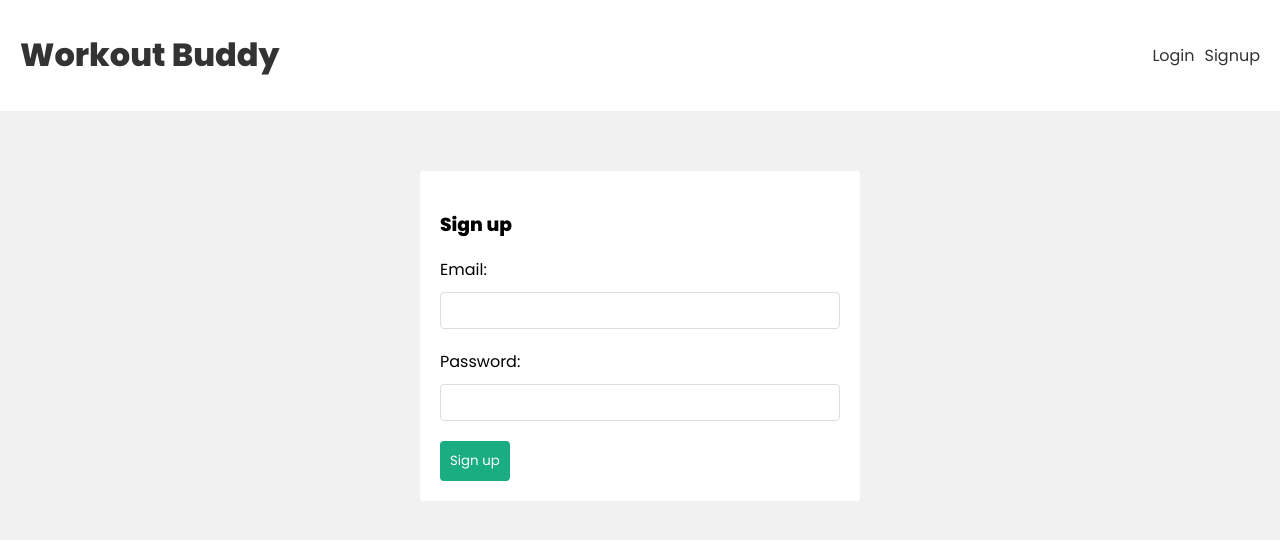
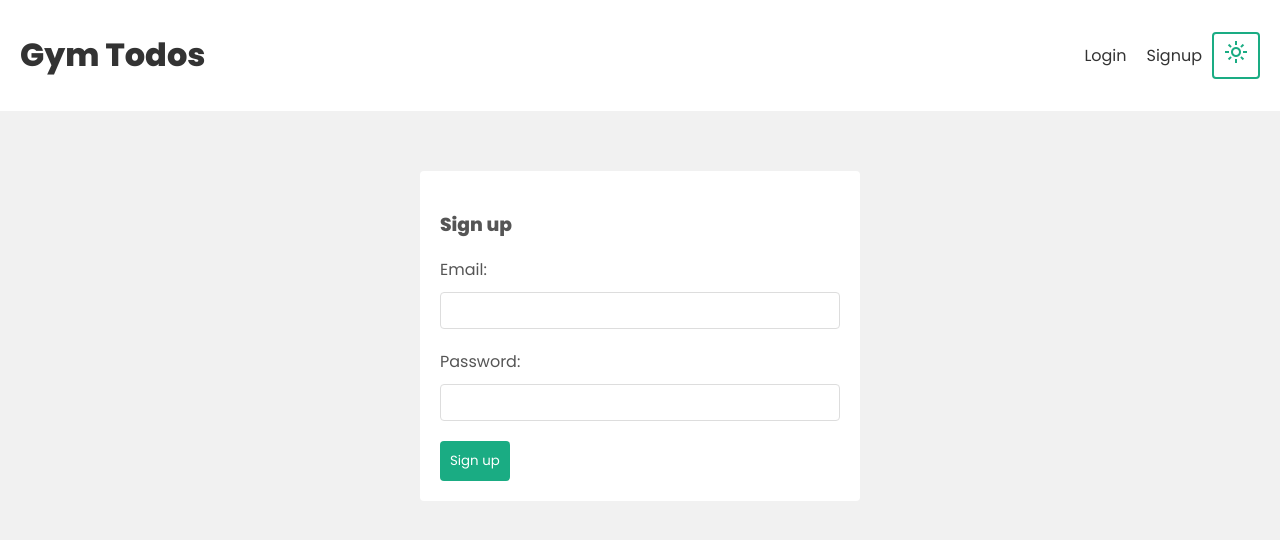
Before and after one commit to Oubayhe/workout-app, a React (Create React App) app in the folder frontend/: page /signup in a window 1280 px wide. Shown: the top 540 px of the page. Built offline with nearby package versions, Linux system fonts and the light colour scheme.

Commit message:
Adding some customization

```diff
--- a/frontend/public/index.html
+++ b/frontend/public/index.html
@@ -25,6 +25,8 @@
       Learn how to configure a non-root public URL by running `npm run build`.
     -->
     <link rel="stylesheet" href="https://fonts.googleapis.com/css2?family=Material+Symbols+Outlined:opsz,wght,FILL,GRAD@24,400,0,0" />
+    <link rel="stylesheet" href="https://fonts.googleapis.com/css2?family=Material+Symbols+Outlined:opsz,wght,FILL,GRAD@24,400,0,0" />
+    <link rel="stylesheet" href="https://fonts.googleapis.com/css2?family=Material+Symbols+Outlined:opsz,wght,FILL,GRAD@24,400,0,0" />
     <title>React App</title>
   </head>
   <body>
--- a/frontend/src/components/Navbar.jsx
+++ b/frontend/src/components/Navbar.jsx
@@ -1,4 +1,4 @@
-import React from 'react'
+import React, { useState } from 'react'
 import { Link } from 'react-router-dom'
 import { useLogout } from '../hooks/useLogout'
 import { useAuthContext } from '../hooks/useAuthContext'
@@ -11,26 +11,64 @@ const Navbar = () => {
         logout()
     }
 
+    // This for dark and light mode
+    const [isDarkMode, setIsDarkMode] = useState(false);
+
+  // Function to toggle between light and dark modes
+  const toggleDarkMode = () => {
+    setIsDarkMode(!isDarkMode);
+    updateCSSVariables();
+  };
+
+  // Function to update CSS variables based on the current mode
+  const updateCSSVariables = () => {
+    const root = document.documentElement;
+    if (isDarkMode) {
+      root.style.setProperty('--primary', '#1aac83');
+      root.style.setProperty('--error', '#e7195a');
+      root.style.setProperty('--body-background', '#222');
+      root.style.setProperty('--basic-color', '#333');
+      root.style.setProperty('--text-big-color', '#fff');
+      root.style.setProperty('--text-regular-color', '#ddd');
+      root.style.setProperty('--error-background', '#441c1c');
+    } else {
+      root.style.setProperty('--primary', '#1aac83');
+      root.style.setProperty('--error', '#e7195a');
+      root.style.setProperty('--body-background', '#f1f1f1');
+      root.style.setProperty('--basic-color', '#fff');
+      root.style.setProperty('--text-big-color', '#333');
+      root.style.setProperty('--text-regular-color', '#555');
+      root.style.setProperty('--error-background', '#ffefef');
+    }
+  };
+  // ----------------
+
 
   return (
     <header>
         <div className='container'>
             <Link to="/">
-                <h1>Workout Buddy</h1>
+                <h1>Gym Todos</h1>
             </Link>
             <nav>
                 {user && (
-                <div>
+                <div className='nav-info'>
                     <div className='user-email-nav'>{user.email.split('@')[0]}</div>
                     <button onClick={handleClick}>Log out</button>
                 </div>
                 )}
                 {!user && (
-                <div>
+                <div className='nav-info'>
                     <Link to="/login">Login</Link>
                     <Link to="/signup">Signup</Link>
                 </div>
                 )}
+                <div className="change-mode">
+                    <button id="toggleButton" onClick={toggleDarkMode}>
+                        {isDarkMode && (<span class="material-symbols-outlined">dark_mode</span>)}
+                        {!isDarkMode && (<span class="material-symbols-outlined">light_mode</span>)}
+                    </button>
+                </div>
             </nav>
         </div>
     </header>
--- a/frontend/src/components/WorkoutForm.jsx
+++ b/frontend/src/components/WorkoutForm.jsx
@@ -49,7 +49,7 @@ const WorkoutForm = () => {
 
   return (
     <form className='create' onSubmit={handleSubmit}>
-        <h3>Add a New Workout</h3>
+        <h3>Add an Exercize</h3>
 
         <label>Exercize Title: </label>
         <input
--- a/frontend/src/index.css
+++ b/frontend/src/index.css
@@ -5,14 +5,29 @@
 :root {
   --primary: #1aac83;
   --error: #e7195a;
+  --body-background: #f1f1f1;
+  --basic-color: #fff;
+  --text-big-color: #333;
+  --text-regular-color: #555;
+  --error-background: #ffefef;
 }
+/* :root {
+  --primary: #1aac83; /* Primary color
+  --error: #e7195a; /* Error color
+  --body-background: #222; /* Background color for body
+  --basic-color: #333; /* Basic text color
+  --text-big-color: #fff; /* Text color for larger text
+  --text-regular-color: #ddd; /* Text color for regular-sized text
+  --error-background: #441c1c; /* Background color for error messages
+} */
+
 body {
-  background: #f1f1f1;
+  background: var(--body-background);
   margin: 0;
   font-family: "Poppins";
 }
 header {
-  background: #fff;
+  background: var(--basic-color);
 }
 header .container {
   max-width: 1400px;
@@ -22,8 +37,20 @@ header .container {
   align-items: center;
   justify-content: space-between;
 }
+header .container nav {
+  width: auto;
+  display: flex;
+  align-items: center;
+  gap: 10px;
+}
+.nav-info {
+  color: var(--text-regular-color);
+  display: flex;
+  align-items: center;
+  gap: 10px;
+}
 header a {
-  color: #333;
+  color: var(--text-big-color);
   text-decoration: none;
 }
 .pages{
@@ -36,12 +63,19 @@ header a {
 .home {
   display: grid;
   grid-template-columns: 3fr 1fr;
-  gap: 100px;
+  gap: 70px;
+}
+.workouts {
+  display: flex;
+  align-items: center;
+  gap: 10px;
+  flex-wrap: wrap;
+  position: relative;
 }
 .workout-details {
-  background: #fff;
+  width: 28%;
+  background: var(--basic-color);
   border-radius: 4px;
-  margin: 20px auto;
   padding: 20px;
   position: relative;
   box-shadow: 2px 2px 5px rgba(0,0,0,0.05);
@@ -54,20 +88,23 @@ header a {
 .workout-details p {
   margin: 0;
   font-size: 0.9em;
-  color: #555;
+  color: var(--text-regular-color);
 }
 .workout-details span {
   position: absolute;
   top: 20px;
   right: 20px;
   cursor: pointer;
-  background: #f1f1f1;
+  background: var(--body-background);
   padding: 6px;
   border-radius: 50%;
-  color: #333;
+  color: var(--text-big-color);
 }
 
 /* new workout form */
+form {
+  color: var(--text-regular-color);
+}
 label, input {
   display: block;
 }
@@ -83,7 +120,7 @@ input {
 form button {
   background: var(--primary);
   border: 0;
-  color: #fff;
+  color: var(--basic-color);
   padding: 10px;
   font-family: "Poppins";
   border-radius: 4px;
@@ -91,7 +128,7 @@ form button {
 }
 div.error {
   padding: 10px;
-  background: #ffefef;
+  background: var(--error-background);
   border: 1px solid var(--error);
   color: var(--error);
   border-radius: 4px;
@@ -110,7 +147,7 @@ nav a {
   margin-left: 10px;
 }
 nav button {
-  background: #fff;
+  background: var(--basic-color);
   color: var(--primary);
   border: 2px solid var(--primary);
   padding: 6px 10px;
@@ -125,6 +162,6 @@ form.signup, form.login {
   max-width: 400px;
   margin: 40px auto;
   padding: 20px;
-  background: #fff;
+  background: var(--basic-color);
   border-radius: 4px;
 }
```
